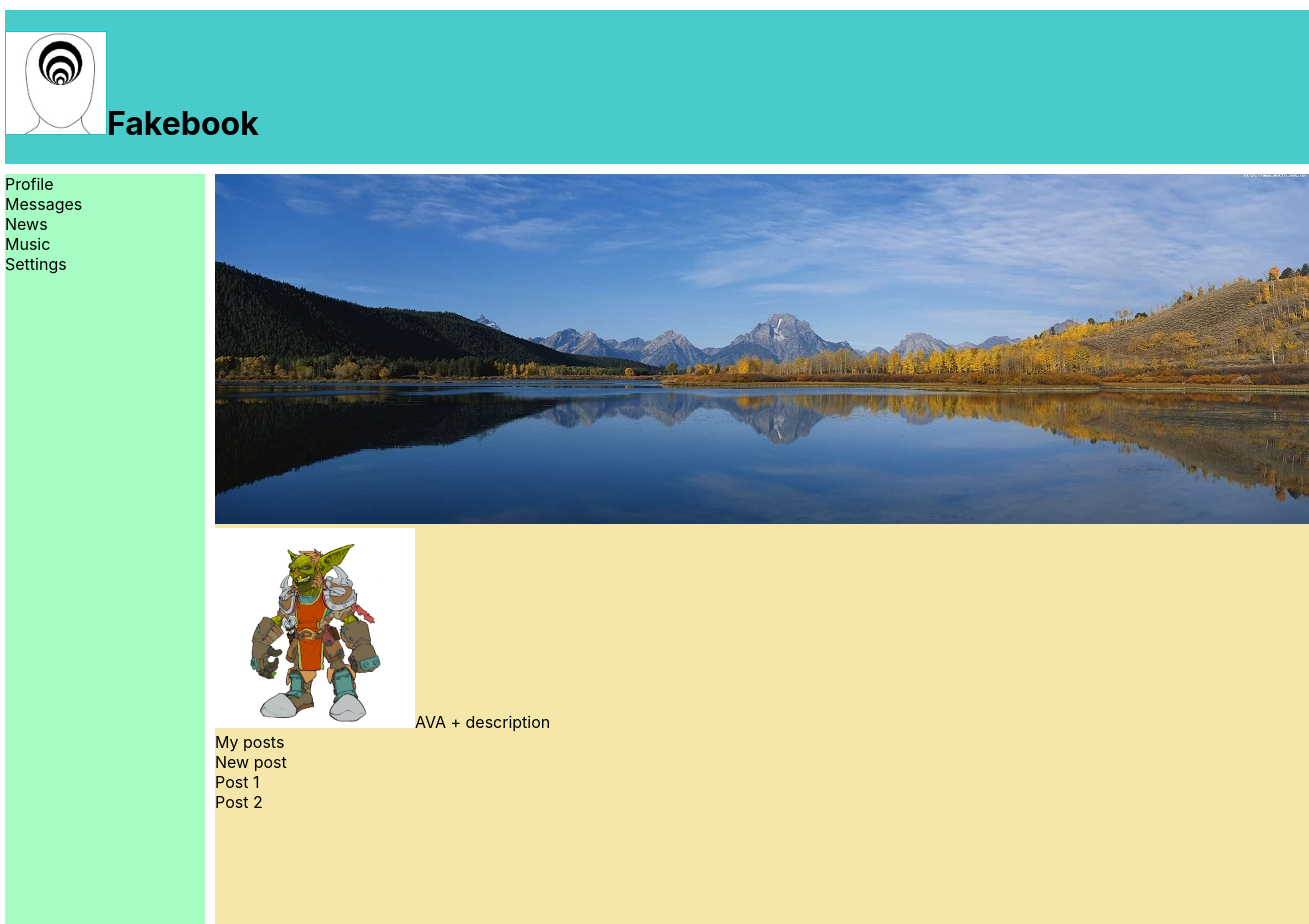
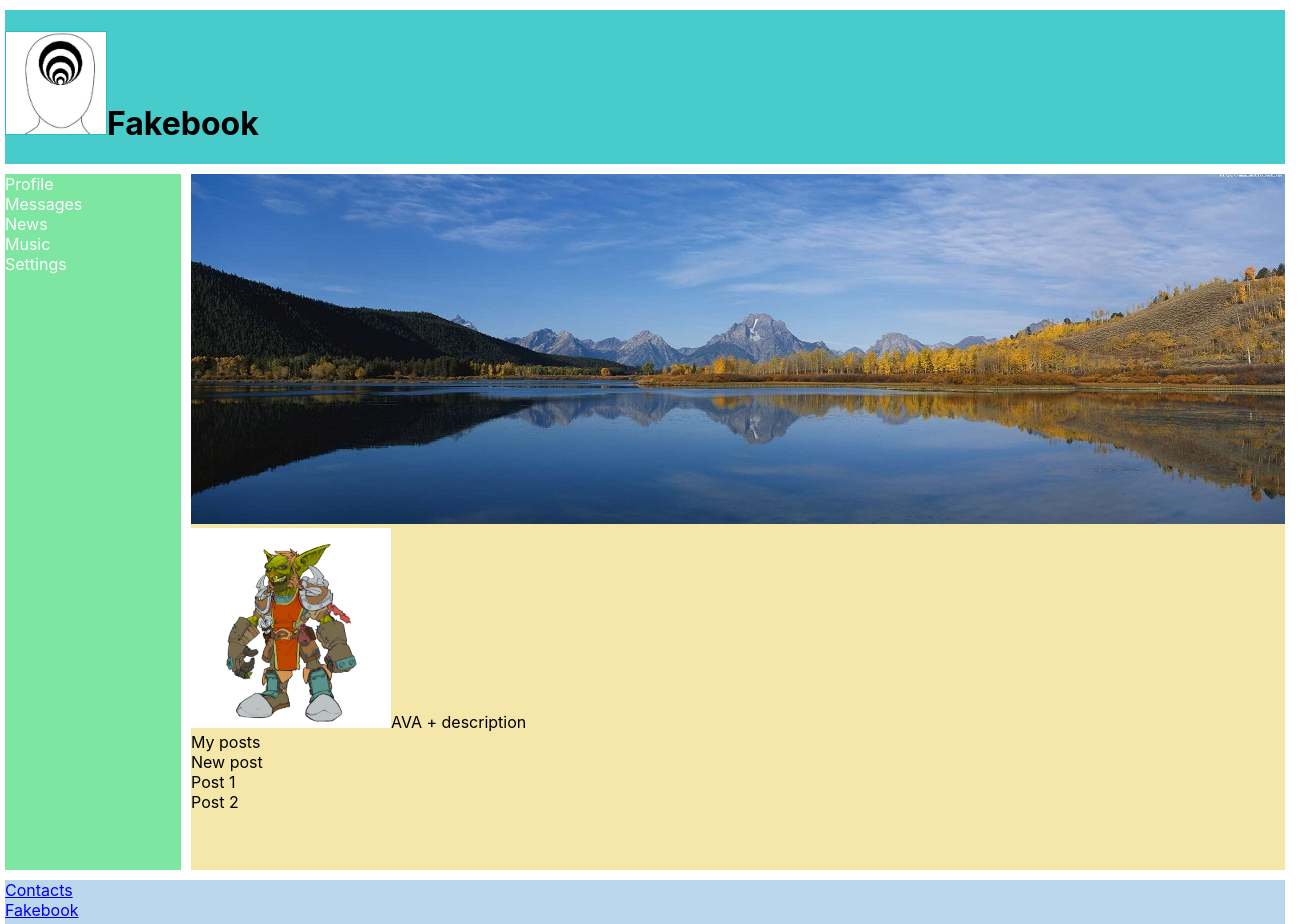
Before and after one commit to SergBlack/React_App, a React (Create React App) app: page / in a window 1280 px wide. Shown: the top 924 px of the page, 1309 px wide, since content can reach past the window. Built offline with nearby package versions, Linux system fonts and the light colour scheme.

Commit message:
add CSS to each Components

```diff
--- a/src/App.css
+++ b/src/App.css
@@ -4,38 +4,13 @@
     "header header"
     "navbar content"
     "footer footer";
-  grid-template-rows: 1fr 5fr 1fr;
-  grid-template-columns: 200px 3fr;
+  grid-template-rows: 2fr 9fr 1fr;
+  grid-template-columns: 1fr 2fr;
   grid-column-gap: 10px;
   grid-row-gap: 10px;
   margin: 10px 5px;
   width: 100%;
   height: 100%;
-}
-
-.header {
-  grid-area: header;
-  background-color: rgba(27, 190, 190, 0.8);
-}
-
-.header img {
-  width: 100px;
-  border: 1px solid rgba(27, 190, 190, 0.8);
-}
-
-.nav {
-  grid-area: navbar;
-  background-color: rgba(143, 253, 180, 0.8);
-}
-
-.content {
-  grid-area: content;
-  background-color: rgb(245, 231, 170);
-}
-
-.footer {
-  grid-area: footer;
-  background-color: rgb(187, 215, 238);
 }
 
 .content .ava img {
--- /dev/null
+++ b/src/components/Footer.css
@@ -0,0 +1,4 @@
+.footer {
+    grid-area: footer;
+    background-color: rgb(187, 215, 238);
+}
--- a/src/components/Footer.jsx
+++ b/src/components/Footer.jsx
@@ -1,13 +1,14 @@
 import React from "react";
+import "./Footer.css";
 
 const Footer = () => {
   return (
     <nav className="footer">
       <div>
-        <a>Contacts</a>
+        <a href="x">Contacts</a>
       </div>
       <div>
-        <a>Fakebook</a>
+        <a href="x">Fakebook</a>
       </div>
     </nav>
   );
--- /dev/null
+++ b/src/components/Header.css
@@ -0,0 +1,9 @@
+.header {
+    grid-area: header;
+    background-color: rgba(27, 190, 190, 0.8);
+}
+
+.header img {
+    width: 100px;
+    border: 1px solid rgba(27, 190, 190, 0.8);
+}
--- a/src/components/Header.jsx
+++ b/src/components/Header.jsx
@@ -1,5 +1,6 @@
 import React from "react";
 import logo from "../images/logo.png";
+import "./Header.css";
 
 const Header = () => {
   return (
--- /dev/null
+++ b/src/components/Navbar.css
@@ -0,0 +1,8 @@
+.nav {
+    grid-area: navbar;
+    background-color: rgba(93, 224, 137, 0.8);
+}
+
+.navItem {
+    color: white;
+}
--- a/src/components/Navbar.jsx
+++ b/src/components/Navbar.jsx
@@ -1,21 +1,22 @@
 import React from "react";
+import "./Navbar.css";
 
 const Navbar = () => {
   return (
     <nav className="nav">
-      <div>
+      <div className="navItem">
         <a>Profile</a>
       </div>
-      <div>
+      <div className="navItem">
         <a>Messages</a>
       </div>
-      <div>
+      <div className="navItem">
         <a>News</a>
       </div>
-      <div>
+      <div className="navItem">
         <a>Music</a>
       </div>
-      <div>
+      <div className="navItem">
         <a>Settings</a>
       </div>
     </nav>
--- /dev/null
+++ b/src/components/Profile.css
@@ -0,0 +1,4 @@
+.content {
+    grid-area: content;
+    background-color: rgb(245, 231, 170);
+}
--- a/src/components/Profile.jsx
+++ b/src/components/Profile.jsx
@@ -1,6 +1,7 @@
 import React from "react";
 import ozera from "../images/ozera.jpg";
 import goblin from "../images/goblin.png";
+import "./Profile.css";
 
 const Profile = () => {
   return (
```
